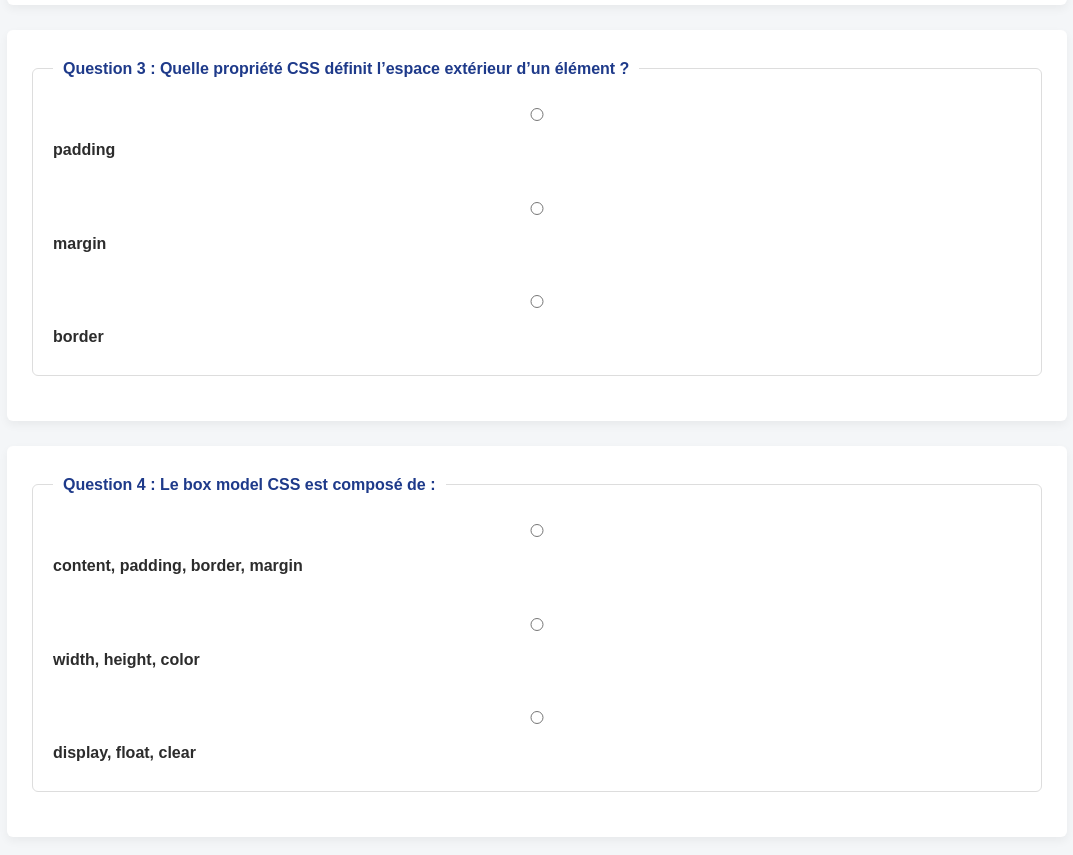
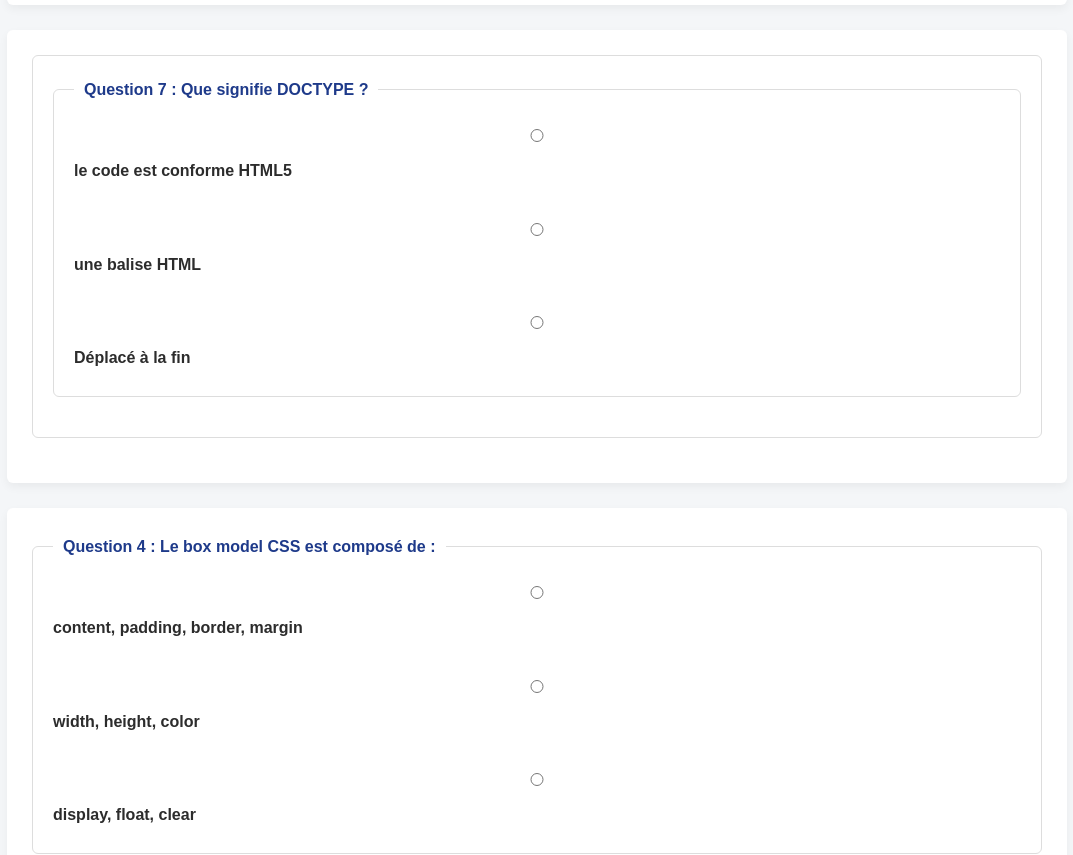
Before and after one commit to SirineB20/site-web-personnel, a plain HTML site: page quiz.html in a window 1280 px wide. Shown: the part 1151-2006 px from the top of the page, without its empty margins (103-1176 px from the left). Drawn offline with Linux system fonts and the light colour scheme.

Commit message:
Add Question 7 about DOCTYPE to quiz.html

```diff
--- a/quiz.html
+++ b/quiz.html
@@ -61,10 +61,11 @@
             <!-- Q3 -->
             <article class="card">
                 <fieldset>
-                    <legend>Question 3 : Quelle propriété CSS définit l’espace extérieur d’un élément ?</legend>
-                    <label><input type="radio" name="q3" value="a"> padding</label><br>
-                    <label><input type="radio" name="q3" value="b"> margin</label><br>
-                    <label><input type="radio" name="q3" value="c"> border</label>
+                   <fieldset>
+                    <legend>Question 7 : Que signifie DOCTYPE ?</legend>
+                    <label><input type="radio" name="q7" value="a">le code est conforme HTML5 </label><br>
+                    <label><input type="radio" name="q7" value="b"> une balise HTML</label><br>
+                    <label><input type="radio" name="q7" value="c"> Déplacé à la fin</label>
                 </fieldset>
             </article>
 
```
